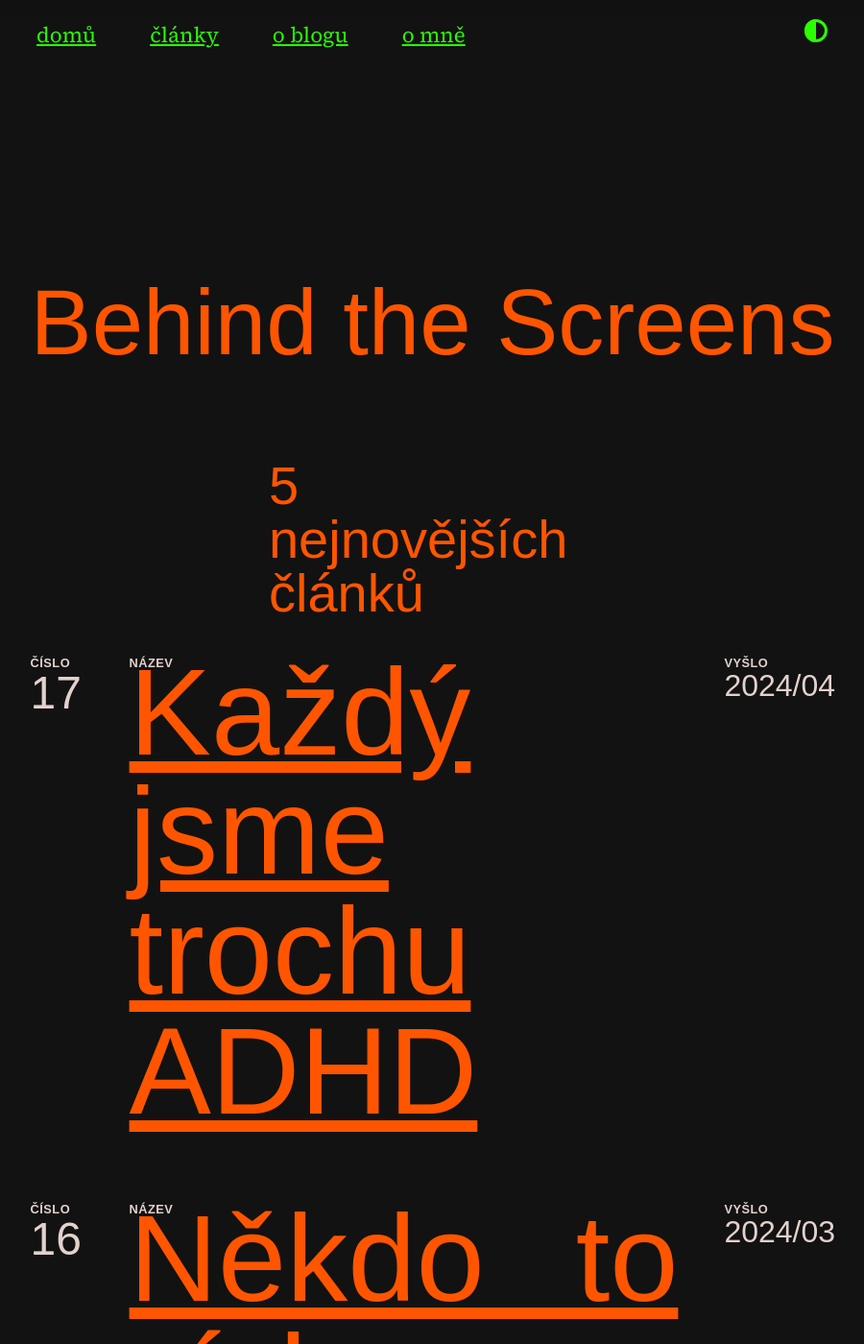
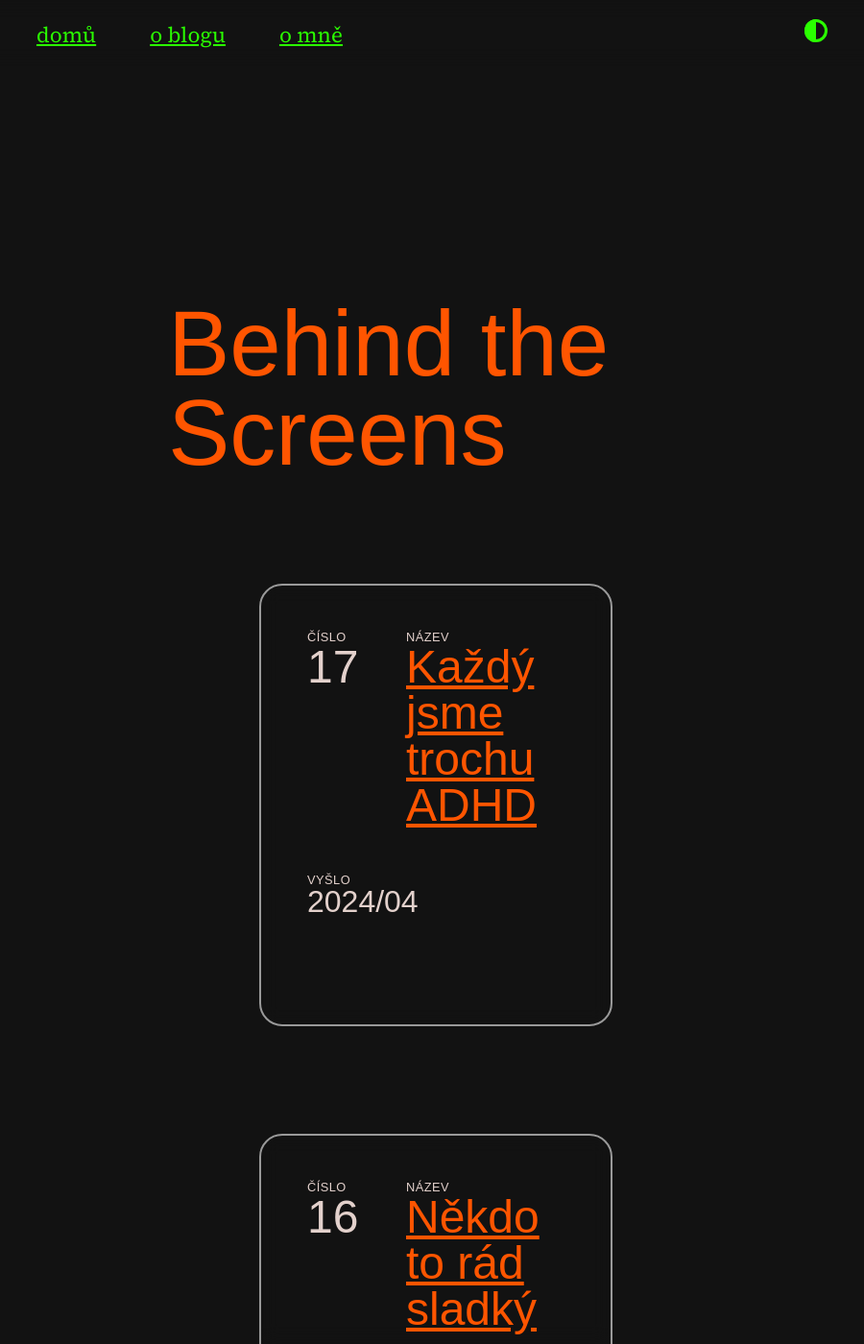
Before and after one commit to scherrer-txt/bts, a Jekyll site: the page built from index.md, in a window 1280 px wide and 1400 px high. Shown: the whole window at 96% size, without its empty margins (186-1086 px from the left). Built offline with Jekyll 4.4.1, drawn with Linux system fonts in a browser that asks for light colours; some web fonts are replaced; some of the changed text lies outside the part shown.

Commit message:
design changes

```diff
--- a/_includes/menu.html
+++ b/_includes/menu.html
@@ -9,7 +9,6 @@
 <nav class="menu" role="menubar">
       <ul class="menu-list">
         <li><a href="{{ site.url }}/" role="menuitem">domů</a></li>
-        <li><a href="{{ site.url }}/clanky" role="menuitem">články</a></li>
         <li><a href="{{ site.url }}/o-blogu" role="menuitem">o blogu</a></li>
         <li><a href="{{ site.url }}/o-mne" role="menuitem">o mně</a></li>
         <li>
--- a/_includes/post_list.html
+++ b/_includes/post_list.html
@@ -1,7 +1,4 @@
 {% if site.posts.size > 0 %}
-  <div class="post-meta-title">
-    <h2>Všechny články</h2>
-  </div>
   <ul class="list-without-markers">
     {% assign sorted_posts = site.posts | sort_natural: 'order' | reverse %}
     {% for post in sorted_posts %}
--- a/_includes/post_list_5.html
+++ /dev/null
@@ -1,34 +0,0 @@
-{% if site.posts.size > 0 %}
-<div class="post-meta-title">
-  <h2>5 nejnovějších článků</h2>
-</div>
-  <ul class="list-without-markers">
-  {% assign sorted_posts = site.posts | sort_natural: 'order' | reverse %}
-  {% for post in site.posts | limit: 5 %}
-      <li class="post-meta-container.list">
-        <div class="post-index">
-          <div class="title-index-container">
-            <div class="post-meta-label">Název</div>
-            <div class="post-meta-content">
-              <h2 class="post-index-title-big">
-              <a href="{{ post.url | relative_url }}">{{ post.name }}</a></h2>
-            </div>
-          </div>
-          <div class="number-index-container">
-            <div class="post-meta-label">Číslo</div>
-            <div class="post-meta-content">
-              <h3 class="post-index-info">{{ post.order }}</h3>
-            </div>
-          </div>
-          <div class="release-index-container">
-            <div class="post-meta-label">Vyšlo</div>
-            <div class="post-meta-content">
-              <h4 class="post-index-info-release">{{ post.release }}</h4>
-            </div>
-          </div>
-        </div>
-      </li>
-    {% endfor %}
-    </ul>
-{% endif %}
-<p><a href="clanky">Všechny články</a></p>
--- a/_layouts/blog.html
+++ /dev/null
@@ -1,4 +0,0 @@
----
-layout: static
----
-{% include post_list.html %}
--- a/_layouts/default.html
+++ b/_layouts/default.html
@@ -4,6 +4,7 @@
   <body>
           {% include menu.html collection=site.data.home.navbar_entries %}
     <main class="page-content" aria-label="Content">
+      <div class="post-meta-background" style="background-image: url('{{ page.background }}');"></div>
       <div class="w">
         {{ content }}
       </div>
--- a/_layouts/home.html
+++ b/_layouts/home.html
@@ -8,29 +8,4 @@
 
 {{ content }}
 
-{% if site.theme_config.show_projects == true %}
-  <h2>{{ site.theme_config.home.title_projects }}</h2>
-  {% include card_list.html collection=site.data.home.project_entries %}
-{% endif %}
-
-{% if site.theme_config.show_misc_list == true %}
-  <h2>{{ site.theme_config.home.title_misc_list }}</h2>
-  {% include vertical_list.html collection=site.data.home.misc_entries %}
-{% endif %}
-
-{% if site.theme_config.show_blog == true %}
-  {% include post_list_5.html %}
-{% endif %}
-
-{% if site.theme_config.show_old_projects == true %}
-  <h2>{{ site.theme_config.home.title_old_projects }}</h2>
-  {% include card_list.html collection=site.data.home.old_project_entries %}
-{% endif %}
-
-
-{% if site.theme_config.show_footer == true %}
-  <footer>
-    <div class="dashed"></div>
-    {% include horizontal_list.html collection=site.data.home.footer_entries %}
-  </footer>
-{% endif %}
+{% include post_list.html %}
--- a/_sass/moonwalk.scss
+++ b/_sass/moonwalk.scss
@@ -309,6 +309,20 @@
   padding: 7em 17% 2em;
   width: fit-content;
   align-items: center;
+  position: relative;
+  z-index: 1;
+}
+
+.page-content {
+  display: flex;
+  flex-direction: column;
+  margin: 0 auto;
+  padding: 1em 17% 2em;
+  width: fit-content;
+  align-items: center;
+  position: relative;
+  z-index: 1;
+  background-color: var(--bg);
 }
 
 // -------------- BREAK LINE -------------- //
@@ -553,7 +567,7 @@
 .post-nav-label {
   font-family: "neue-haas-grotesk-display", sans-serif;
   font-size: 0.8rem;
-  font-weight: 600;
+  font-weight: 500;
   text-transform: uppercase;
   color: var(--text);
   line-height: 0.8rem;
@@ -575,16 +589,17 @@
 
 // -------------- POST META -------------- //
 
-/*
-.post-meta-title {
+.post-meta-background {
+  position: absolute;
+  margin-top: 70px;
+  top: 0px;
+  left: 0;
+  height: 800px;
   width: 100%;
+  background-size: cover;
+  background-position: center;
+  z-index: -999;
 }
-
-.post-meta-title h2 {
-  color: var(--text);
-  width: 100%;
-  margin: 0;
-} */
 
 .post-meta-container {
   display: flex;
@@ -592,12 +607,13 @@
   /* min-width: 100%; */
   padding: 48px;
   /* background-color: var(--transpa); */
-  background-color: #ff0000;
+  background-color: var(--transpa);
   border-radius: 24px;
   border: #999999 solid 2px;
   backdrop-filter: blur(10px);
   position: static;
   gap: 64px;
+  margin: 10% 17%;
 }
 
 .post-meta-row {
@@ -613,7 +629,7 @@
 .post-meta-label {
   font-family: "neue-haas-grotesk-display", sans-serif;
   font-size: 0.8rem;
-  font-weight: 600;
+  font-weight: 500;
   text-transform: uppercase;
   color: #E3D1CC;
   line-height: 0.8rem;
--- a/clanky.html
+++ /dev/null
@@ -1,4 +0,0 @@
----
-layout: blog
-title: "Články | Behind the Screens | by Scherrer.txt"
----
```
Also changed, not shown: _layouts/post.html (+13 -6 lines).
